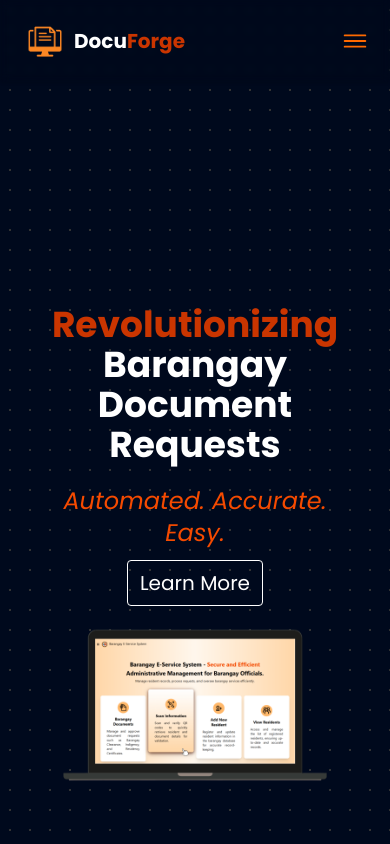
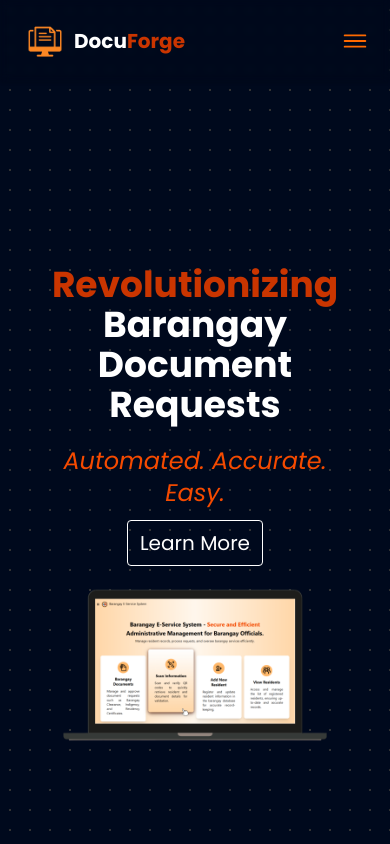
Before and after one commit to mary-xn/finalswsat, a React (Vite) app: page / in a window 390 px wide. Shown: the top 844 px of the page. Built offline with nearby package versions, Linux system fonts and the light colour scheme.

Commit message:
Fixed home padding

```diff
--- a/src/components/NavBar.jsx
+++ b/src/components/NavBar.jsx
@@ -96,7 +96,7 @@
               to={section.id}
               smooth={true}
               duration={500}
-              offset={-50}
+              offset={-150}
               spy={true}
               onClick={() => handleLinkClick(section.id)}
               className={`${routeStyles} ${activeSection === section.id ? 'text-orange-500 font-semibold' : ''}`}
--- a/src/components/routes/Home.jsx
+++ b/src/components/routes/Home.jsx
@@ -32,7 +32,7 @@
   return (
     <section
       id="home"
-      className="flex flex-col xl:flex-row px-10 py-5 gap-[10px] items-center justify-center min-h-screen min-w-screen scroll-mt-32 relative pt-[100px] md:pt-[30px] lg:pt-[20px]"
+      className="flex flex-col xl:flex-row px-10 py-5 gap-[10px] items-center justify-center min-h-screen min-w-screen scroll-mt-32 relative"
     >
       <motion.div
         className="mb-5 text-center xl:text-left lg:text-center relative"
```
